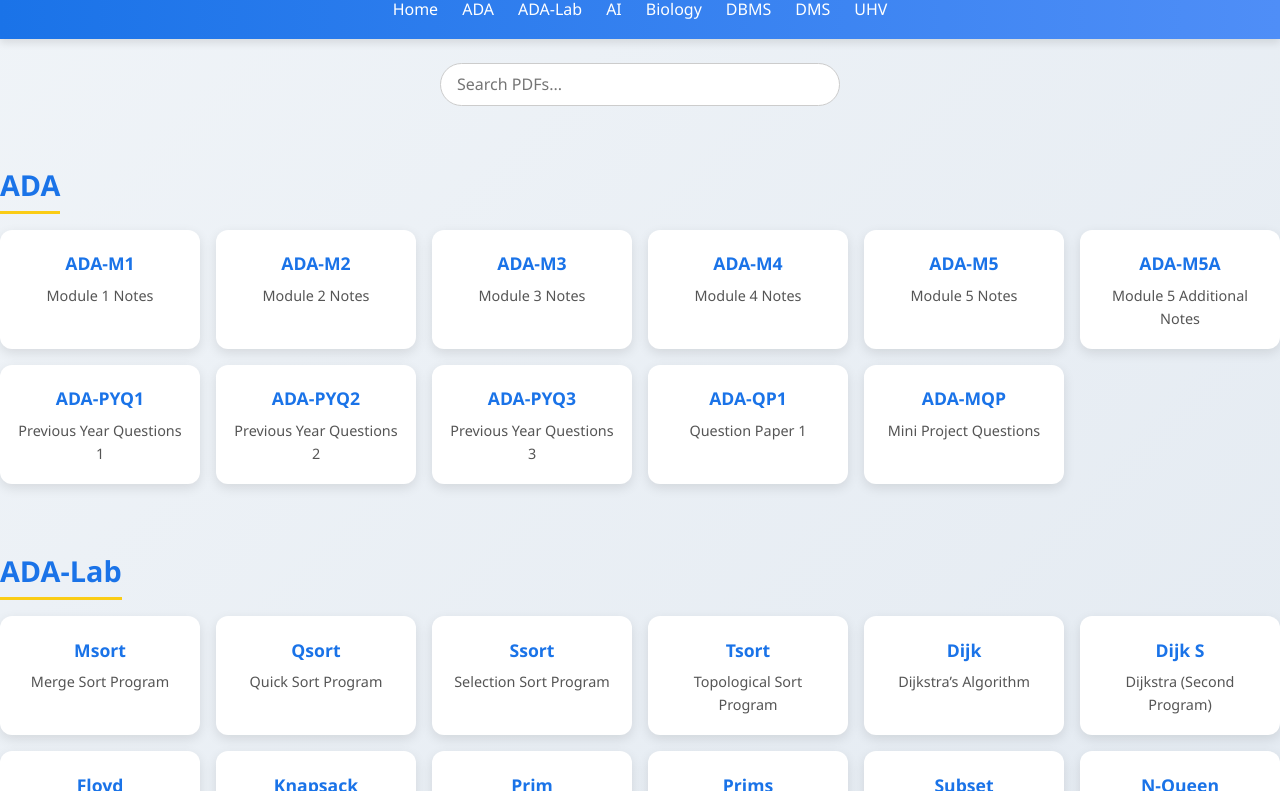
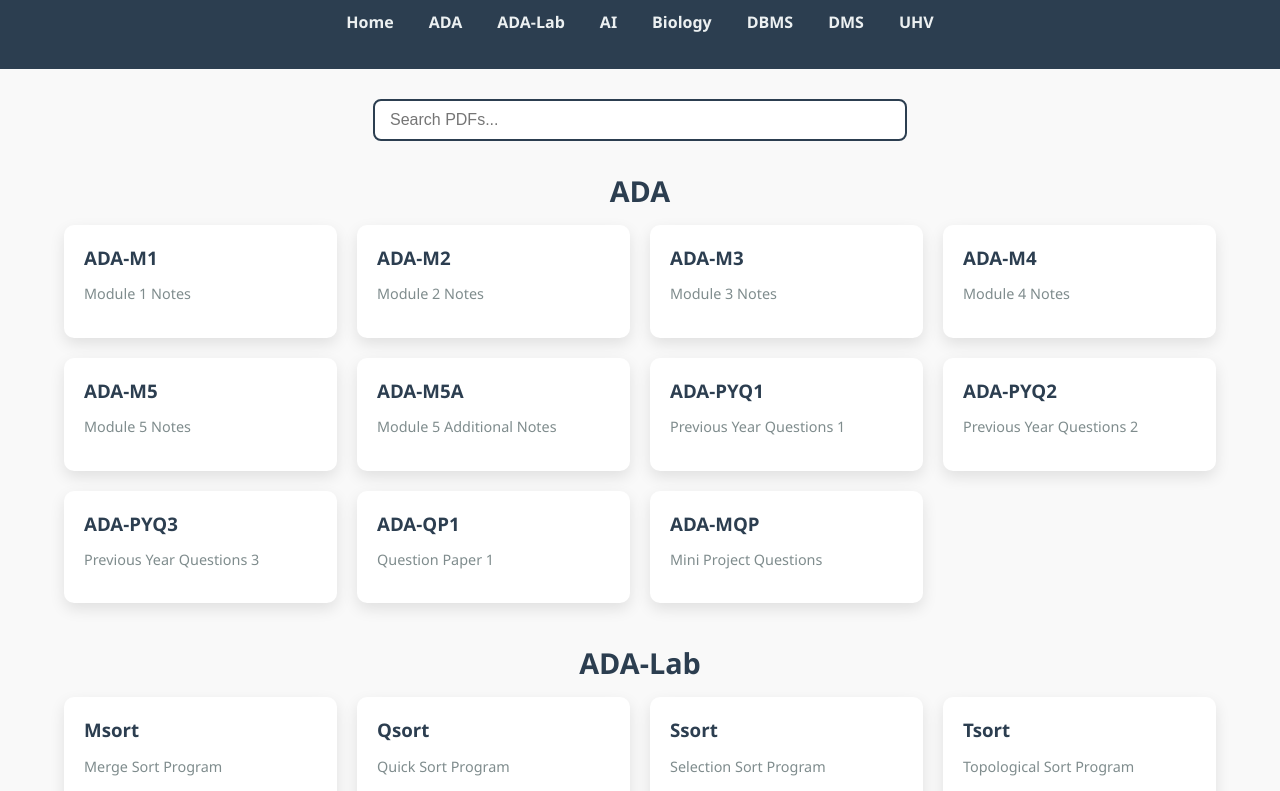
Before and after one commit to hammidbinaejaz/4TH-SEM-SVIT-NOTES, a plain HTML site: page downloads.html in a window 1280 px wide. Shown: the part 78-869 px from the top of the page. Drawn offline with Linux system fonts and the light colour scheme; files that its build step writes are made by us from their sources.

Commit message:
Update style.css

```diff
--- a/style.css
+++ b/style.css
@@ -1,166 +1,156 @@
-/* =================== GENERAL RESET =================== */
-* {
+/* ===== General ===== */
+body {
   margin: 0;
-  padding: 0;
-  box-sizing: border-box;
   font-family: 'Segoe UI', Tahoma, Geneva, Verdana, sans-serif;
+  background-color: #f9f9f9;
+  color: #333;
 }
 
-/* =================== BODY =================== */
-body {
-  background: linear-gradient(135deg, #f0f4f8, #d9e2ec);
-  color: #333;
-  line-height: 1.6;
+a {
+  text-decoration: none;
+  color: inherit;
 }
 
-/* =================== HEADER =================== */
+h1, h2, h3 {
+  margin: 0;
+}
+
+/* ===== Header ===== */
 header {
-  background: linear-gradient(90deg, #1a73e8, #4f8ef7);
+  background-color: #2c3e50;
   color: #fff;
-  padding: 1rem 2rem;
-  text-align: center;
-  box-shadow: 0 4px 8px rgba(0,0,0,0.1);
-  position: sticky;
-  top: 0;
-  z-index: 100;
+  padding: 20px 10%;
+  display: flex;
+  flex-direction: column;
+  align-items: center;
 }
 
 header h1 {
   font-size: 2rem;
-  margin-bottom: 0.5rem;
+  margin-bottom: 10px;
 }
 
-header nav ul {
+nav ul {
   list-style: none;
+  padding: 0;
   display: flex;
+  flex-wrap: wrap;
+  gap: 15px;
   justify-content: center;
-  flex-wrap: wrap;
-  gap: 1.5rem;
 }
 
-header nav ul li a {
-  color: #fff;
-  text-decoration: none;
-  font-weight: 500;
-  transition: color 0.3s;
+nav ul li a {
+  color: #ecf0f1;
+  font-weight: bold;
+  padding: 5px 10px;
+  border-radius: 5px;
+  transition: background 0.3s;
 }
 
-header nav ul li a:hover {
-  color: #facc15;
+nav ul li a:hover {
+  background-color: #34495e;
 }
 
-/* =================== SEARCH BAR =================== */
+/* ===== Search ===== */
 .search-container {
   text-align: center;
-  margin: 1.5rem 0;
+  margin: 30px 0;
 }
 
 .search-bar {
-  width: 50%;
-  max-width: 400px;
-  padding: 0.6rem 1rem;
+  width: 90%;
+  max-width: 500px;
+  padding: 10px 15px;
+  border: 2px solid #2c3e50;
+  border-radius: 8px;
   font-size: 1rem;
-  border-radius: 25px;
-  border: 1px solid #ccc;
-  outline: none;
-  transition: all 0.3s;
 }
 
-.search-bar:focus {
-  border-color: #1a73e8;
-  box-shadow: 0 0 8px rgba(26, 115, 232, 0.4);
+/* ===== Cards ===== */
+.downloads-container {
+  width: 90%;
+  max-width: 1200px;
+  margin: auto;
 }
 
-/* =================== SECTIONS =================== */
-h2 {
-  margin: 2rem 0 1rem;
-  font-size: 1.8rem;
-  color: #1a73e8;
-  border-bottom: 3px solid #facc15;
-  display: inline-block;
-  padding-bottom: 0.2rem;
-}
-
-/* =================== CARDS =================== */
 .card-container {
   display: grid;
-  grid-template-columns: repeat(auto-fit, minmax(200px, 1fr));
-  gap: 1rem;
-  margin-bottom: 2rem;
+  grid-template-columns: repeat(auto-fit, minmax(220px, 1fr));
+  gap: 20px;
+  margin-bottom: 40px;
 }
 
 .card {
-  display: block;
-  background: #fff;
-  padding: 1.2rem 1rem;
-  border-radius: 12px;
-  box-shadow: 0 4px 12px rgba(0,0,0,0.1);
-  text-align: center;
-  font-weight: 500;
-  color: #1a73e8;
-  text-decoration: none;
-  transition: transform 0.3s, box-shadow 0.3s, color 0.3s;
+  background-color: #fff;
+  padding: 20px;
+  border-radius: 10px;
+  box-shadow: 0 6px 15px rgba(0,0,0,0.1);
+  transition: transform 0.3s, box-shadow 0.3s;
+}
+
+.card h3 {
+  color: #2c3e50;
+  margin-bottom: 8px;
+}
+
+.card p {
+  color: #7f8c8d;
+  font-size: 0.9rem;
 }
 
 .card:hover {
-  transform: translateY(-6px) scale(1.02);
-  box-shadow: 0 10px 20px rgba(0,0,0,0.2);
-  color: #facc15;
+  transform: translateY(-5px);
+  box-shadow: 0 12px 25px rgba(0,0,0,0.15);
 }
 
-.card h3 {
-  font-size: 1.1rem;
-  margin-bottom: 0.4rem;
+/* ===== Sections ===== */
+section h2 {
+  font-size: 1.8rem;
+  margin: 30px 0 15px;
+  text-align: center;
+  color: #2c3e50;
 }
 
-.card p {
-  font-size: 0.9rem;
-  color: #555;
+/* ===== Buttons ===== */
+.btn {
+  display: inline-block;
+  background-color: #2980b9;
+  color: #fff;
+  padding: 12px 25px;
+  border-radius: 8px;
+  margin-top: 15px;
+  font-weight: bold;
+  transition: background 0.3s;
 }
 
-/* =================== FOOTER =================== */
+.btn:hover {
+  background-color: #3498db;
+}
+
+/* ===== Footer ===== */
 footer {
+  background-color: #2c3e50;
+  color: #ecf0f1;
   text-align: center;
-  padding: 1.5rem 2rem;
-  margin-top: 3rem;
-  color: #666;
-  font-size: 0.9rem;
-  background: #f0f4f8;
-  border-top: 1px solid #ccc;
+  padding: 20px 10%;
 }
 
 footer a {
-  color: #1a73e8;
-  text-decoration: none;
-  font-weight: 500;
+  color: #3498db;
 }
 
 footer a:hover {
   text-decoration: underline;
 }
 
-/* =================== RESPONSIVE =================== */
+/* ===== Responsive ===== */
 @media (max-width: 768px) {
-  header nav ul {
-    flex-direction: column;
-    gap: 0.8rem;
+  header, footer {
+    padding: 20px 5%;
   }
 
-  .search-bar {
-    width: 80%;
-  }
-
-  h2 {
-    font-size: 1.5rem;
+  nav ul {
+    flex-direction: column;
+    gap: 10px;
   }
 }
-
-@media (max-width: 480px) {
-  .card-container {
-    grid-template-columns: 1fr;
-  }
-
-  .card {
-    padding: 1rem;
-  }
-}
```
